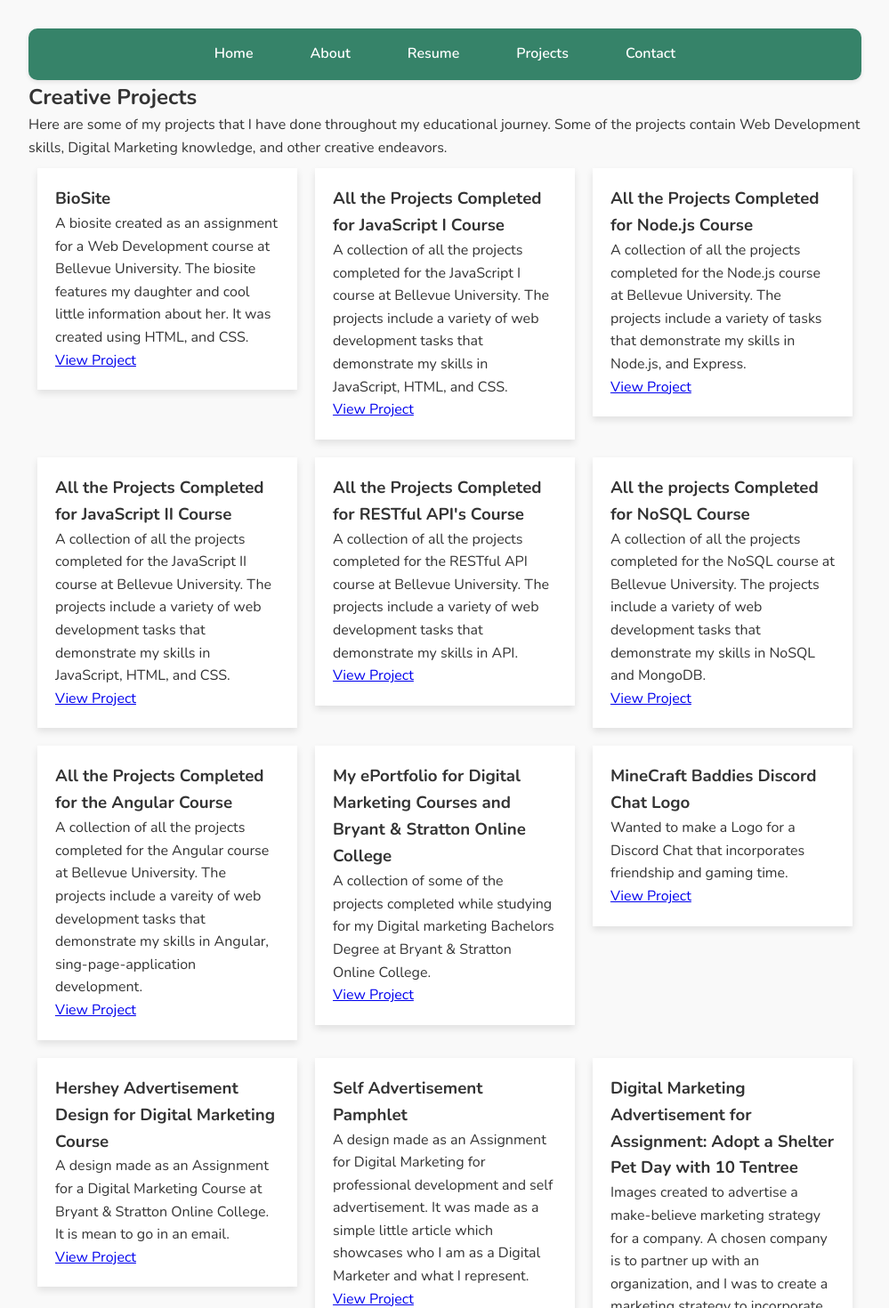
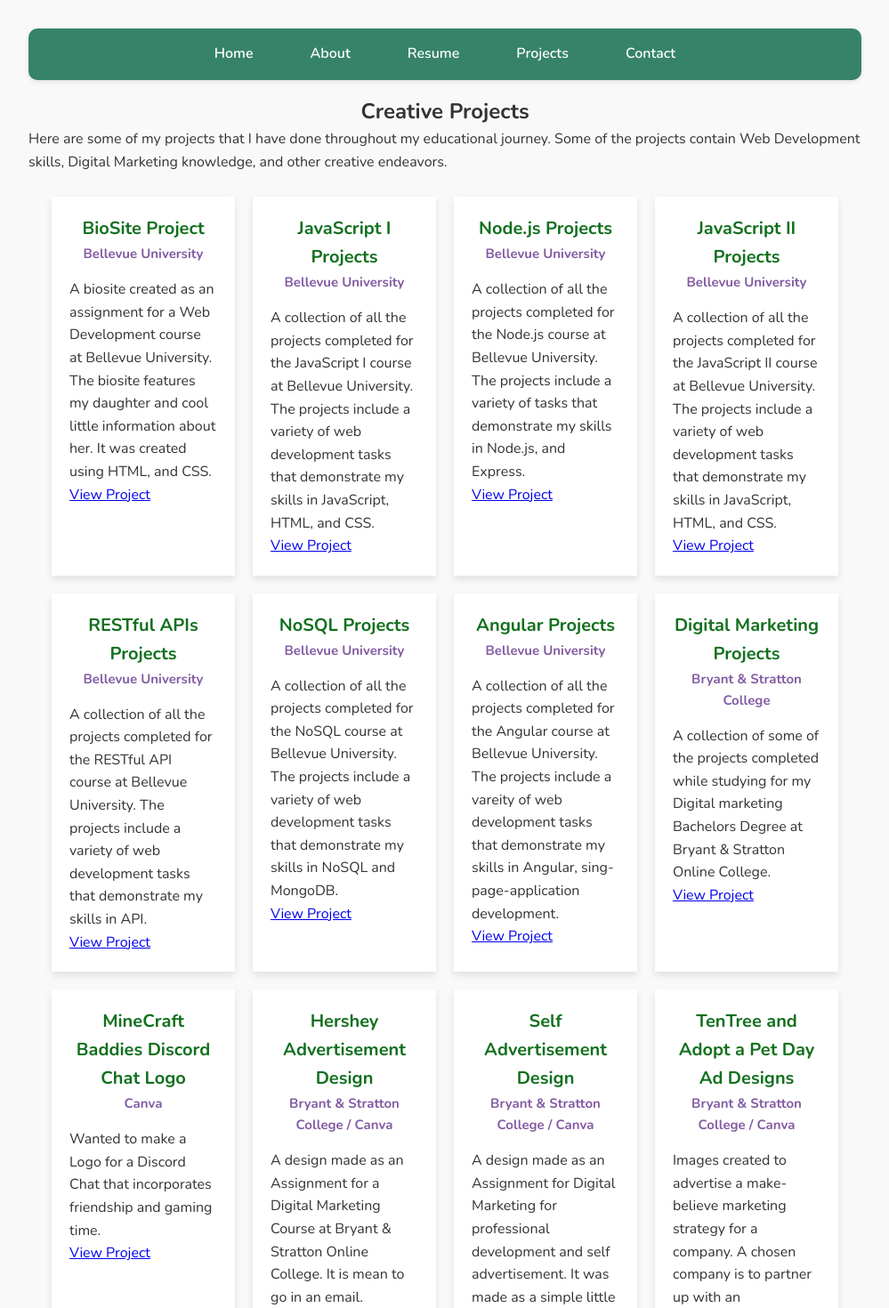
Before and after one commit to CreativeCookieConnections/Portfolio, an Angular app in the folder portfolio/: page /projects in a window 1280 px wide. Shown: the top 1470 px of the page at 89% size, without its empty margins (140-1139 px from the left). Built offline with nearby package versions, Linux system fonts and the light colour scheme.

Commit message:
applied some more content in the project component and worked on css

```diff
--- a/portfolio/src/app/projects/projects.component.ts
+++ b/portfolio/src/app/projects/projects.component.ts
@@ -1,5 +1,6 @@
 export interface ProjectsItem {
   title: string;
+  where: string;
   description: string;
   link: string;
 }
@@ -19,7 +20,8 @@
       @for (item of projects; track item) {
         <li class="projects-item">
           <div class="card">
-            <h3>{{item.title}}</h3>
+            <h2>{{item.title}}</h2>
+            <h3>{{item.where}}</h3>
             <p>{{item.description}}</p>
             <a href="{{item.link}}" target="_blank">View Project</a>
           </div>
@@ -34,18 +36,42 @@
       display: flex;
       flex-wrap: wrap;
       list-style-type: none;
-      padding: 0;
+      padding: 1rem;
+      align-items: stretch;
     }
 
     .projects-item {
-      flex: 0 1 calc(33.33% - 20px);
+      flex: 0 1 calc(25% - 20px);
       margin: 10px;
+      display: flex;
+
     }
 
     .card {
       padding: 20px;
       background-color: #fff;
       box-shadow: 0 4px 8px rgba(0, 0, 0, 0.1);
+      display: flex;
+      flex-direction: column;
+      flex: 1;
+    }
+
+    h1 {
+    text-align: center;
+    padding-top: 1rem;
+    }
+
+    h2 {
+    font-size: 20px;
+    text-align: center;
+    color: #12701e
+    }
+
+    h3 {
+    padding-bottom: 1rem;
+    font-size: 15px;
+    text-align: center;
+    color: #835ba3;
     }
     `
   ]
@@ -57,133 +83,155 @@
   constructor() {
     this.projects = [
       {
-        "title": "BioSite",
+        "title": "BioSite Project",
+        "where": "Bellevue University",
         "description": "A biosite created as an assignment for a Web Development course at Bellevue University. The biosite features my daughter and cool little information about her. It was created using HTML, and CSS.",
         "link": "https://github.com/CreativeCookieConnections/bioSite"
       },
 
       {
-        "title": "All the Projects Completed for JavaScript I Course",
+        "title": "JavaScript I Projects",
+        "where": "Bellevue University",
         "description": "A collection of all the projects completed for the JavaScript I course at Bellevue University. The projects include a variety of web development tasks that demonstrate my skills in JavaScript, HTML, and CSS.",
         "link": "https://github.com/CreativeCookieConnections/web-231"
       },
 
       {
-        "title": "All the Projects Completed for Node.js Course",
+        "title": "Node.js Projects",
+        "where": "Bellevue University",
         "description": "A collection of all the projects completed for the Node.js course at Bellevue University. The projects include a variety of tasks that demonstrate my skills in Node.js, and Express.",
         "link": "https://github.com/CreativeCookieConnections/web-340"
       },
 
       {
-        "title": "All the Projects Completed for JavaScript II Course",
+        "title": "JavaScript II Projects",
+        "where": "Bellevue University",
         "description": "A collection of all the projects completed for the JavaScript II course at Bellevue University. The projects include a variety of web development tasks that demonstrate my skills in JavaScript, HTML, and CSS.",
         "link": "https://github.com/CreativeCookieConnections/web-330"
       },
 
       {
-        "title": "All the Projects Completed for RESTful API's Course",
+        "title": "RESTful APIs Projects",
+        "where": "Bellevue University",
         "description": "A collection of all the projects completed for the RESTful API course at Bellevue University. The projects include a variety of web development tasks that demonstrate my skills in API.",
         "link": "https://github.com/CreativeCookieConnections/web-420"
       },
 
       {
-        "title": "All the projects Completed for NoSQL Course",
+        "title": "NoSQL Projects",
+        "where": "Bellevue University",
         "description": "A collection of all the projects completed for the NoSQL course at Bellevue University. The projects include a variety of web development tasks that demonstrate my skills in NoSQL and MongoDB.",
         "link": "https://github.com/CreativeCookieConnections/web-335"
       },
 
       {
-        "title": "All the Projects Completed for the Angular Course",
+        "title": "Angular Projects",
+        "where": "Bellevue University",
         "description": "A collection of all the projects completed for the Angular course at Bellevue University. The projects include a vareity of web development tasks that demonstrate my skills in Angular, sing-page-application development.",
         "link": "https://github.com/CreativeCookieConnections/web-425"
       },
 
       {
-        "title": "My ePortfolio for Digital Marketing Courses and Bryant & Stratton Online College",
+        "title": "Digital Marketing Projects",
+        "where": "Bryant & Stratton College",
         "description": "A collection of some of the projects completed while studying for my Digital marketing Bachelors Degree at Bryant & Stratton Online College.",
         "link": "http://mycred.com/p/1987059580/"
       },
 
       {
         "title": "MineCraft Baddies Discord Chat Logo",
+        "where": "Canva",
         "description": "Wanted to make a Logo for a Discord Chat that incorporates friendship and gaming time.",
         "link": "https://canva.link/0c7s0alxnvvmwep"
       },
 
       {
-        "title": "Hershey Advertisement Design for Digital Marketing Course",
+        "title": "Hershey Advertisement Design",
+        "where": "Bryant & Stratton College / Canva",
         "description": "A design made as an Assignment for a Digital Marketing Course at Bryant & Stratton Online College. It is mean to go in an email.",
         "link": "https://canva.link/js09silgwzyivgs"
       },
 
       {
-        "title": "Self Advertisement Pamphlet",
+        "title": "Self Advertisement Design",
+        "where": "Bryant & Stratton College / Canva",
         "description": "A design made as an Assignment for Digital Marketing for professional development and self advertisement. It was made as a simple little article which showcases who I am as a Digital Marketer and what I represent.",
         "link": "https://canva.link/q4ys9cvzuohc7yj"
       },
 
       {
-        "title": "Digital Marketing Advertisement for Assignment: Adopt a Shelter Pet Day with 10 Tentree",
+        "title": "TenTree and Adopt a Pet Day Ad Designs",
+        "where": "Bryant & Stratton College / Canva",
         "description": "Images created to advertise a make-believe marketing strategy for a company. A chosen company is to partner up with an organization, and I was to create a marketing strategy to incorporate their products and online website along with the organization's cause. These are the designs I created to be put in emails, for display advertisements, social media content, and more.",
         "link": "https://canva.link/6oo9f5b82v1x9ma"
       },
 
       {
-        "title": "Digital Marketing Group Assignment: Bows That Grow Logo Designs",
+        "title": "Bows That Grow Logo Designs",
+        "where": "Bryant & Stratton College / Canva",
         "description": "These designs were all made for a group project that had us create a digital and traditional marketing stratgy in order to extend its reach out to a global target market. Each design was put together to signify the group, business, and products.",
         "link": "https://canva.link/1z5loddh6t29tg3"
       },
 
       {
-        "title": "CreativeCookieConnections Personal Logo",
+        "title": "CreativeCookieConnections Logo",
+        "where": "Canva",
         "description": "This logo is my identiy as a creator, developer, and marketer. This logo has been utilized primarily for my social media accounts to share my creative content. This logo represents CreativeCookieConnections.",
         "link": "https://canva.link/7jc7clk5yp5clxy"
       },
 
       {
         "title": "CreativeCookieConnections Fall Logo",
+        "where": "Canva",
         "description": "This logo is the updated fall themed logo. This was used for some TikTok content. I wanted to incorporate my icon, but update it to fit the trend of the season.",
         "link": "https://canva.link/rlrduye9t2lxmo8"
       },
 
       {
         "title": "CreativeCookieConnections Halloween Logo",
+        "where": "Canva",
         "description": "The logo is updated to be Halloween themed. This was used for TikTok content at the time. Wanted to incorporate the original icon, and update it to fit the season trend.",
         "link": "https://www.canva.com/design/DAFPoO9nDJ0/q1xcg2DMSlQbExQsrU9lNg/edit"
       },
 
       {
         "title": "CreativeCookieConnections Spring Time Logo",
+        "where": "Canva",
         "description": "The logo is updated to be Spring themed. This was used for TikTok content. Wanted to incorporate the original icon, and update it to fit the season trend.",
         "link": "https://canva.link/al0t4acziwfpb6u"
       },
 
       {
         "title": "CreativeCookieConnections Mobile Wallpaper",
+        "where": "Canva",
         "description": "Created a mobile wall paper for my cellphone device. I incorporated my original icon design, modern and decorative elements to it.",
         "link": "https://www.canva.com/design/DAFPiRh3-sQ/2UHCdoCNiGuPtFkkjh1jAA/edit"
       },
 
       {
-        "title": "Anime Sticker Haul - CreativeCookieConnections TikTok Content",
+        "title": "Anime Sticker Haul",
+        "where": "TikTok",
         "description": "My first TikTok video showcasing some Anime Sticker products. Seen this was a trend and decided to try and make it myself.",
         "link": "https://www.tiktok.com/@createcookieconnect/video/7156015039961451818?is_from_webapp=1&sender_device=pc&web_id=7542634216107394615"
       },
 
       {
-        "title": "Samurai Kid Dagashi Japanese Snack Haul - CreativeCookieConnections TikTok Content",
+        "title": "Samurai Kid Dagashi Japanese Snack Haul Ad",
+        "where": "TikTok",
         "description": "My first TikTok video doing a snack haul. I am a major foodie who enjoys trying new things. This time I wanted to film the process of unbagging the candy and upload it to TikTok as content.",
         "link": "https://www.tiktok.com/@createcookieconnect/video/7156049911186836782?is_from_webapp=1&sender_device=pc&web_id=7542634216107394615"
       },
 
       {
-        "title": "Manga Mystery Box Tik Tok Video Advertisement - CreativeCookieConnections TikTok Content",
+        "title": "Manga Mystery Box Ad",
+        "where": "TikTok",
         "description": "My first TikTok video which advertises for my Manga Mystery Box unboxing video. Wanted to try and create an actual video advertisement to get views.",
         "link": "https://www.tiktok.com/@createcookieconnect/video/7156063566523845934?is_from_webapp=1&sender_device=pc&web_id=7542634216107394615",
       },
 
       {
-        "title": "Unboxing Adventures Pokemon Elite Trainer Box Advertisement Video - CreativeCookieConnections TikTok Content",
+        "title": "Pokemon Elite Trainer Box Unboxing",
+        "where": "TikTok",
         "description": "A TikTok video that markets the actual unboxing video on TikTok. I am a Pokemon Card collector and I made quite a bit of Pokemon Unboxing Content.",
         "link": "https://www.tiktok.com/@createcookieconnect/video/7156239434034269482?is_from_webapp=1&sender_device=pc&web_id=7542634216107394615"
       },
```
